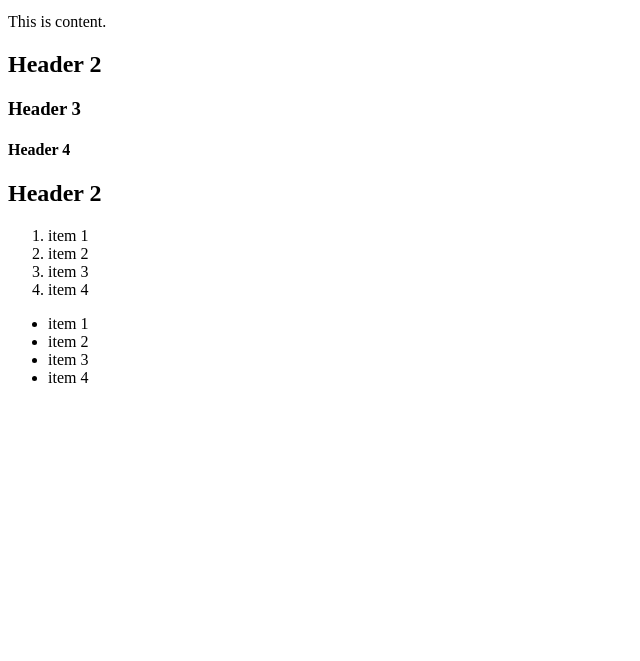
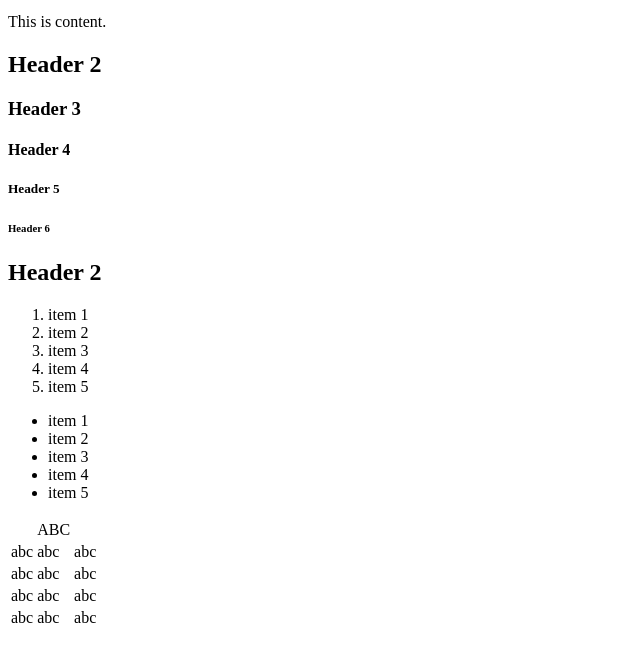
Before and after one commit to ProxyVT/simple-web, a plain HTML site: page Index.html in a window 1280 px wide. Shown: the part 101-762 px from the top of the page, without its empty margins (0-640 px from the left). Drawn offline with Linux system fonts and the light colour scheme.

Commit message:
Update Index.html

```diff
--- a/Index.html
+++ b/Index.html
@@ -15,6 +15,8 @@
             <h2>Header 2</h2>
             <h3>Header 3</h3>
             <h4>Header 4</h4>
+            <h5>Header 5</h5>
+            <h6>Header 6</h6>
         </div>
         <div>
             <h2>Header 2</h2>
@@ -23,13 +25,43 @@
                 <li>item 2</li>
                 <li>item 3</li>
                 <li>item 4</li>
+                <li>item 5</li>
             </ol>
             <ul>
                 <li>item 1</li>
                 <li>item 2</li>
                 <li>item 3</li>
                 <li>item 4</li>
+                <li>item 5</li>
             </ul>
+        </div>
+
+        <div>
+            <table>
+                <th>
+                    <td>ABC</td>
+                </th>
+                <tr>
+                    <td>abc</td>
+                    <td>abc</td>
+                    <td>abc</td>
+                </tr>
+                <tr>
+                    <td>abc</td>
+                    <td>abc</td>
+                    <td>abc</td>
+                </tr>
+                <tr>
+                    <td>abc</td>
+                    <td>abc</td>
+                    <td>abc</td>
+                </tr>
+                <tr>
+                    <td>abc</td>
+                    <td>abc</td>
+                    <td>abc</td>
+                </tr>
+            </table>
         </div>
 
     </body>
```
